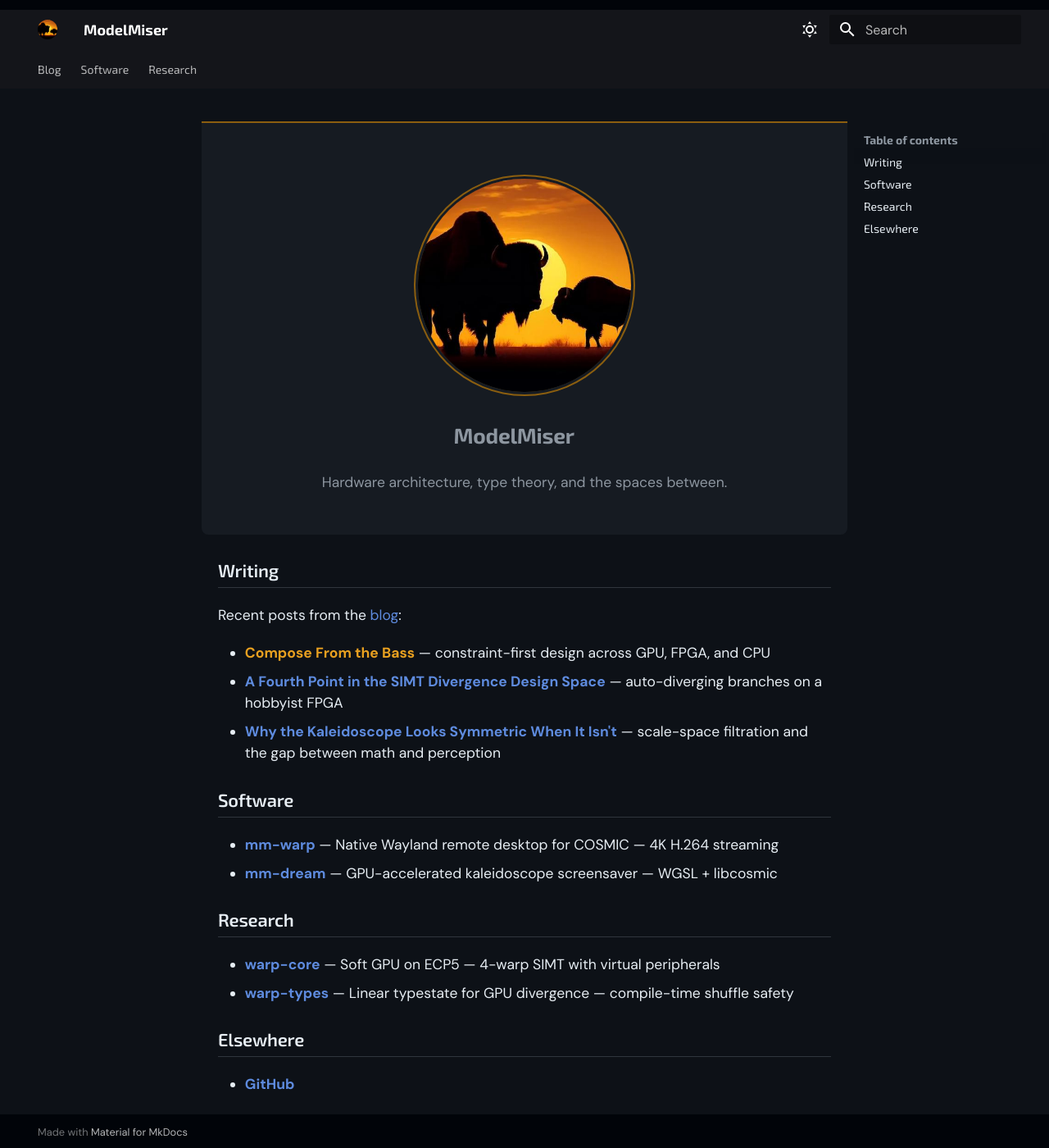
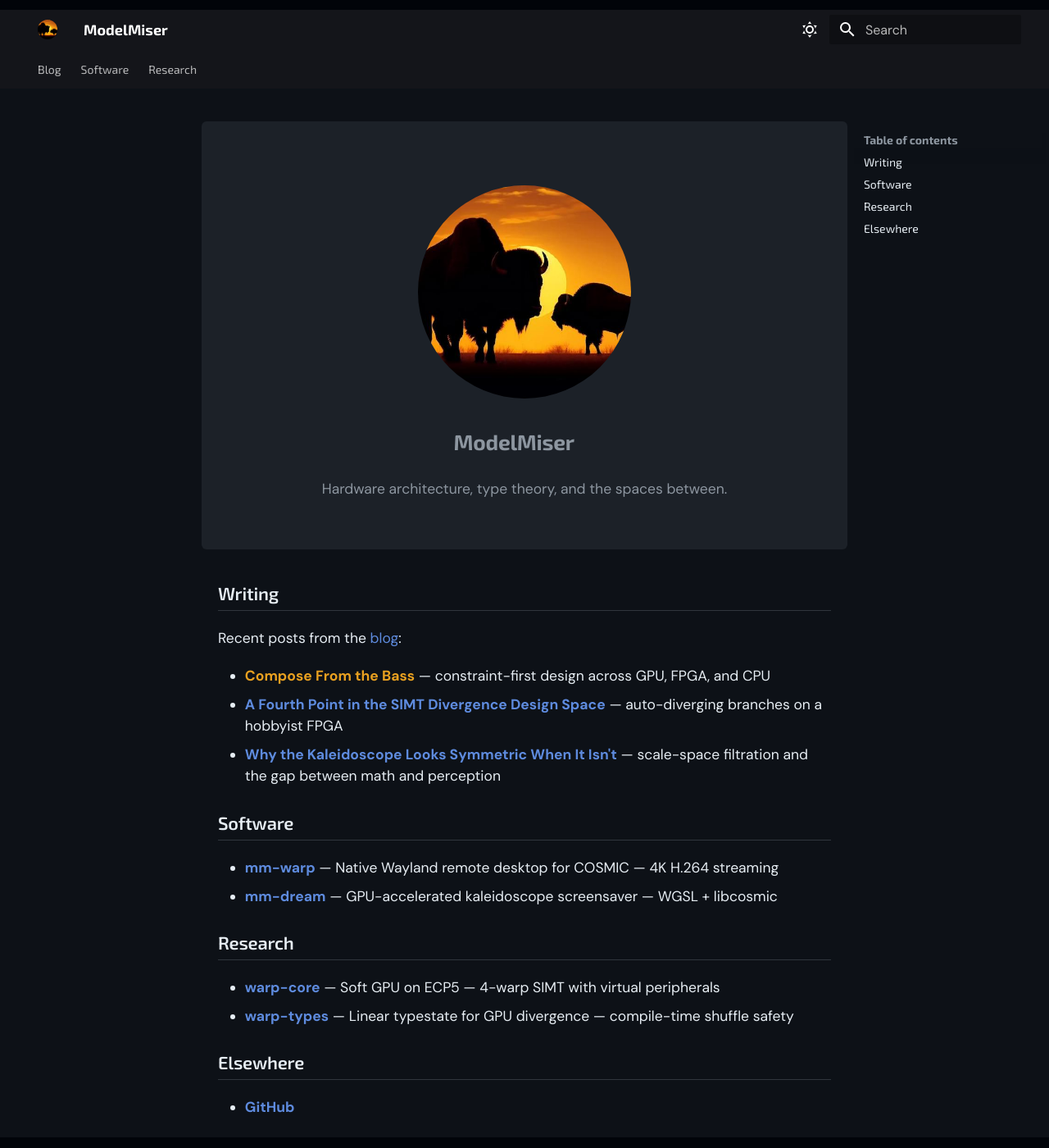
Before and after one commit to modelmiser/modelmiser, an MkDocs documentation site: the page built from docs/index.md, in a window 1280 px wide and 1400 px high. Shown: the whole window at 82% size. Built offline with MkDocs 1.6.1 and Material for MkDocs 9.7.7, drawn with Linux system fonts in a browser that asks for light colours.

Commit message:
style(landing): hero as visible backdrop, drop amber accents
Plain elevated rectangle — no border, no ring. Just a clearly visible
background panel behind the avatar and title.

Co-Authored-By: Claude Opus 4.6 (1M context) <noreply@anthropic.com>

```diff
--- a/docs/stylesheets/blog.css
+++ b/docs/stylesheets/blog.css
@@ -20,11 +20,10 @@
 
 .hero {
   text-align: center;
-  padding: 2.5rem 2rem 1.5rem;
-  margin: -0.5rem -1rem 1.5rem;
-  border-top: 2px solid var(--mm-amber-dim);
-  border-radius: 0 0 8px 8px;
-  background: var(--md-default-bg-color--light);
+  padding: 3rem 2rem 2rem;
+  margin: -0.5rem -1rem 2rem;
+  border-radius: 6px;
+  background: var(--md-default-bg-color--lighter);
 }
 
 .hero h1 {
@@ -43,8 +42,6 @@
   height: 260px;
   border-radius: 50%;
   object-fit: cover;
-  box-shadow: 0 0 0 3px var(--md-default-bg-color--light),
-              0 0 0 5px var(--mm-amber-dim);
 }
 
 /* --------------------------------------------------------------------------
```
